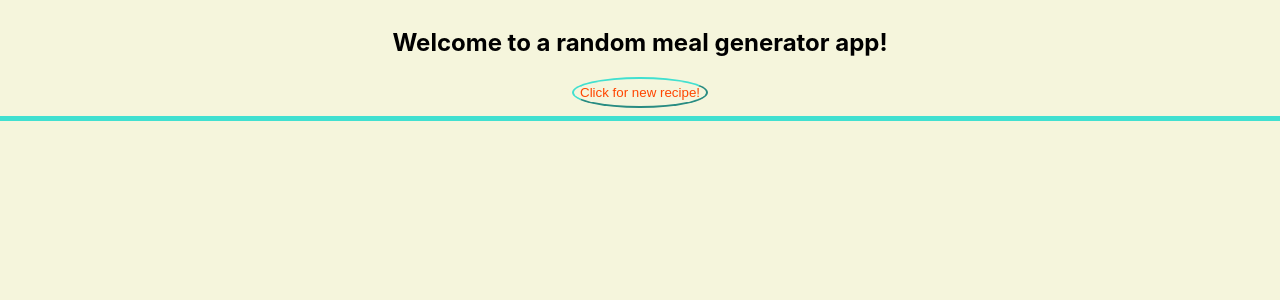
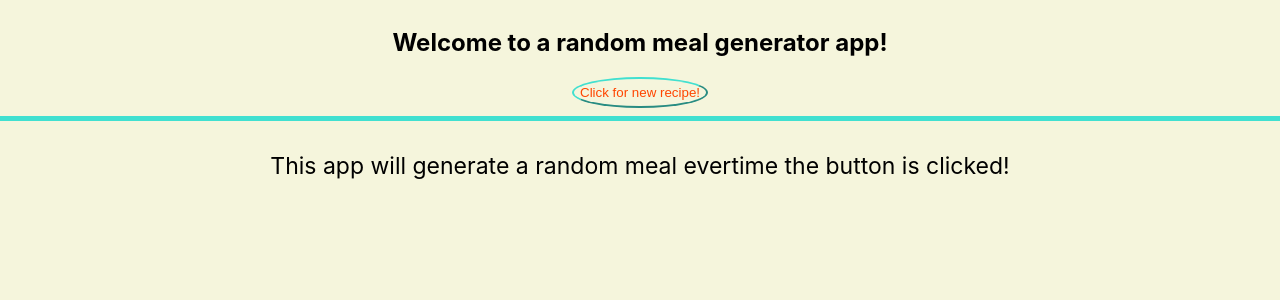
Before and after one commit to twdykes7/consume-mealAPI, a React (Create React App) app: page / in a window 1280 px wide. Shown: the top 300 px of the page. Built offline with nearby package versions, Linux system fonts and the light colour scheme.

Commit message:
Add conditional rendering and default message

```diff
--- a/src/App.js
+++ b/src/App.js
@@ -36,7 +36,9 @@ function App() {
         <button onClick={fetchMealHandler} className="button">Click for new recipe!</button>
       </section>
       <section>
-        <Meal meal={meal}/>
+        {meal ? <Meal meal={meal}/> :
+          <p>This app will generate a random meal evertime the button is clicked!</p>
+        }
       </section>
     </div>
   );
```
